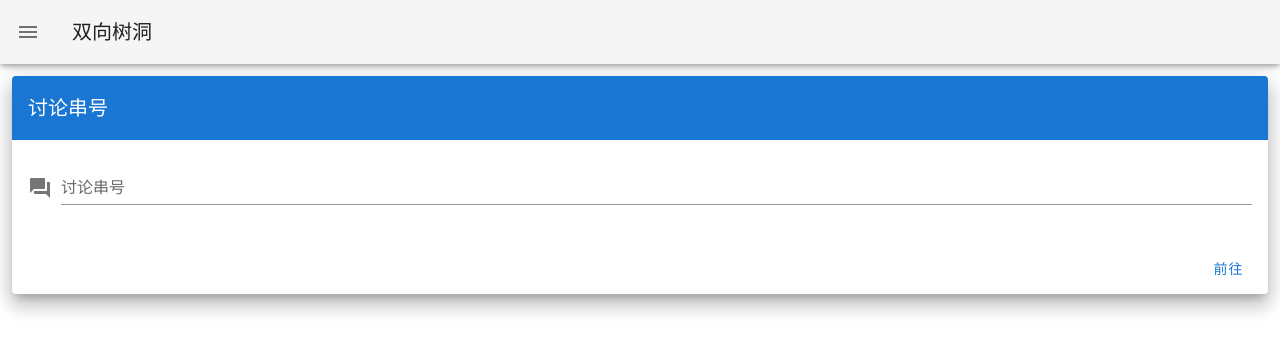
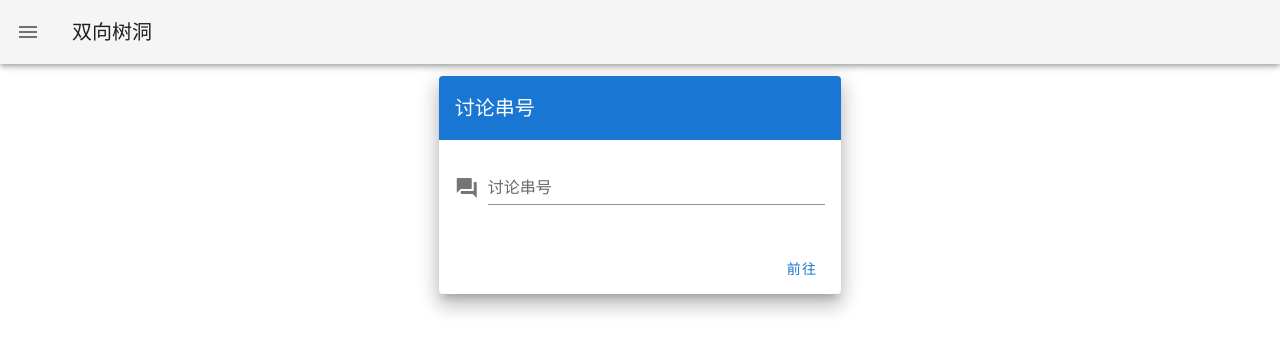
Before and after one commit to lakejason0/private-tree-hole-vue, a Vue app: page /#/thread in a window 1280 px wide. Shown: the top 352 px of the page. Built offline with nearby package versions, Linux system fonts and the light colour scheme.

Commit message:
Update layout

```diff
--- a/src/views/GetThread.vue
+++ b/src/views/GetThread.vue
@@ -1,5 +1,16 @@
 <template>
-    <get-thread-form />
+  <v-row
+    align="center"
+    justify="center"
+  >
+    <v-col
+      cols="12"
+      sm="8"
+      md="4"
+    >
+      <get-thread-form />
+    </v-col>
+  </v-row>
 </template>
 
 <script>
```
